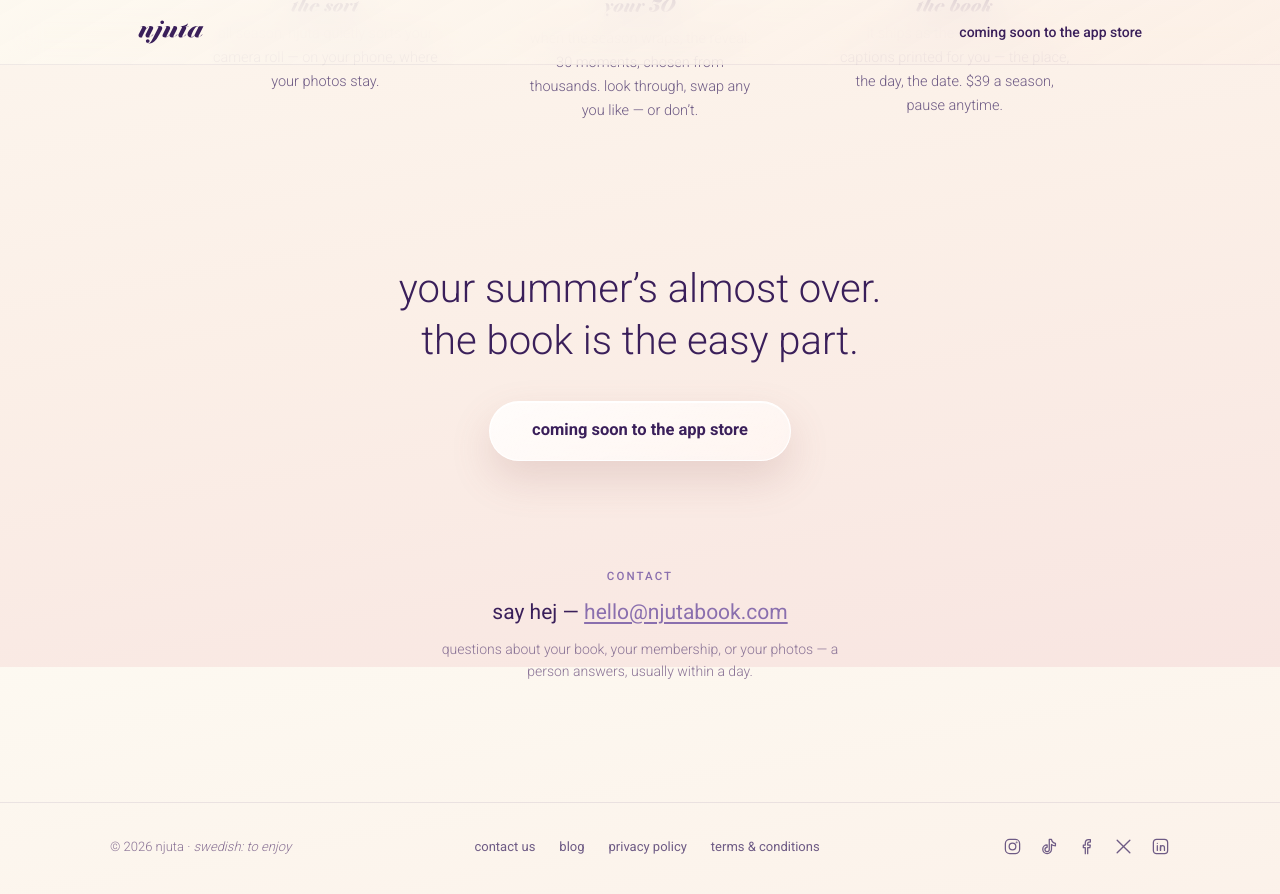
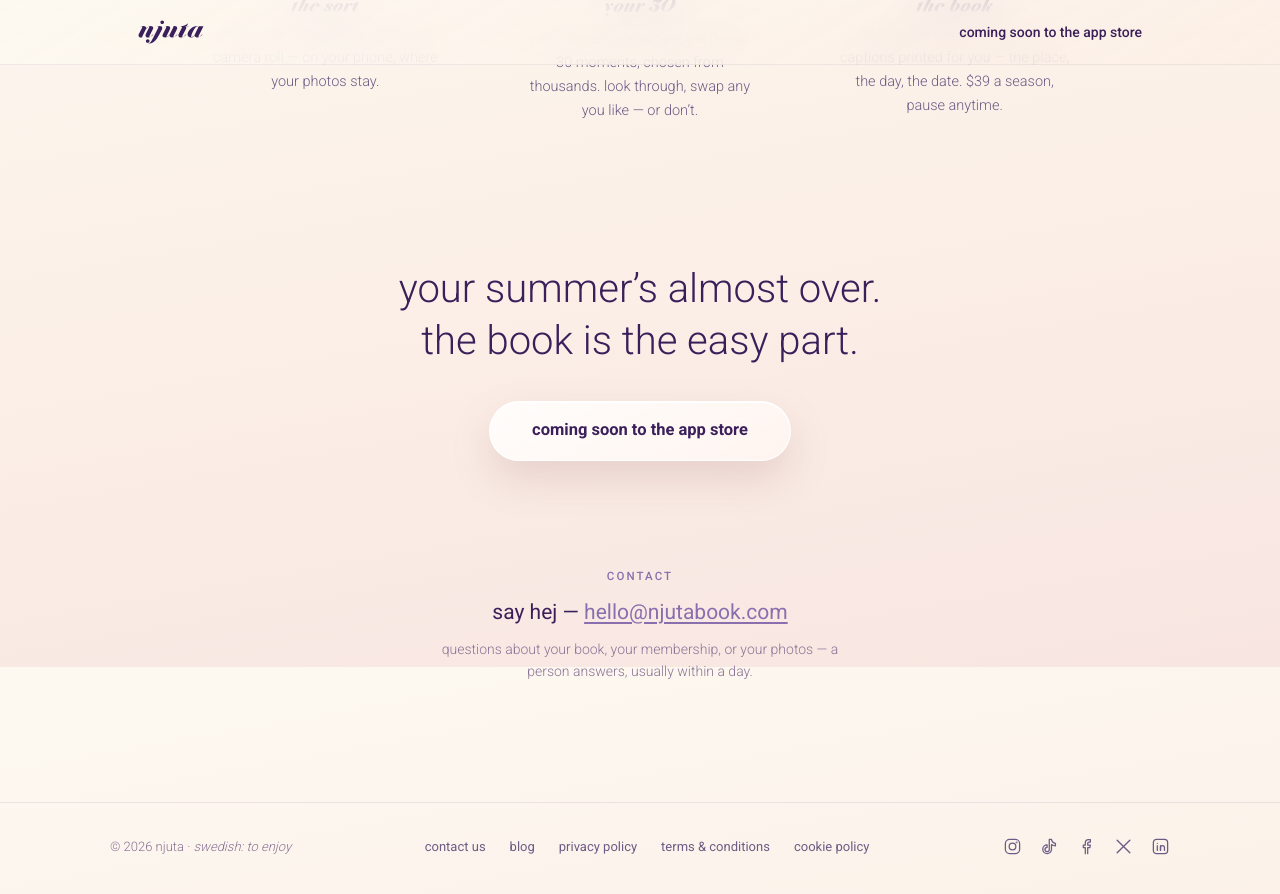
Before and after one commit to njutabook/-njuta-landing, a Jekyll site: the page index.html, which Jekyll copies as it is, in a window 1280 px wide and 900 px high, scrolled down 3833 px. Shown: the top 894 px of the window. Built offline with Jekyll 4.4.1, drawn with Linux system fonts in a browser that asks for light colours.

Commit message:
Add files via upload

```diff
--- a/_config.yml
+++ b/_config.yml
@@ -35,6 +35,7 @@ defaults:
 # Don't process these into the site output
 exclude:
   - README-BLOG-SETUP.md
+  - README-DEPLOY.md
   - Gemfile
   - Gemfile.lock
   - vendor
--- a/_layouts/default.html
+++ b/_layouts/default.html
@@ -14,7 +14,7 @@
 </head>
 <body>
   <header class="site-header">
-    <a class="wordmark" href="https://njutabook.com">njuta</a>
+    <a class="wordmark" href="https://njutabook.com"><img src="/assets/jitzu/00-njuta.svg" alt="njuta" style="height:24px;display:block"></a>
     <nav>
       <a href="{{ '/blog/' | relative_url }}">journal</a>
     </nav>
--- a/cookies/index.html
+++ b/cookies/index.html
@@ -204,7 +204,7 @@
 <body>
 
 <div class="top-mark">
-  <a class="wordmark" href="https://njutabook.com">njuta</a>
+  <a class="wordmark" href="https://njutabook.com"><img src="/assets/jitzu/00-njuta.svg" alt="njuta" style="height:24px;display:block"></a>
   <a class="back" href="https://njutabook.com">Back to site</a>
 </div>
 
--- a/index.html
+++ b/index.html
@@ -274,6 +274,7 @@ a:hover{color:#3A1F5A}
         <a href="/blog/" style="font:400 13px/1 Roboto,sans-serif;color:#6E5B85;text-decoration:none">blog</a>
         <a href="https://njutabook.com/privacy" style="font:400 13px/1 Roboto,sans-serif;color:#6E5B85;text-decoration:none">privacy policy</a>
         <a href="https://njutabook.com/terms" style="font:400 13px/1 Roboto,sans-serif;color:#6E5B85;text-decoration:none">terms &amp; conditions</a>
+        <a href="https://njutabook.com/cookies" style="font:400 13px/1 Roboto,sans-serif;color:#6E5B85;text-decoration:none">cookie policy</a>
       </div>
       <div style="display:flex;gap:18px;align-items:center">
         <a href="https://instagram.com/njutabook" aria-label="instagram" style="color:#6E5B85;display:flex"><svg width="19" height="19" viewBox="0 0 24 24" fill="none" stroke="currentColor" stroke-width="1.6" stroke-linecap="round" stroke-linejoin="round"><rect x="3" y="3" width="18" height="18" rx="5.5"></rect><circle cx="12" cy="12" r="4.2"></circle><circle cx="17.2" cy="6.8" r="0.4" fill="currentColor"></circle></svg></a>
--- a/privacy/index.html
+++ b/privacy/index.html
@@ -325,7 +325,7 @@
 <body>
 
 <div class="top-mark">
-  <a class="wordmark" href="https://njutabook.com">njuta</a>
+  <a class="wordmark" href="https://njutabook.com"><img src="/assets/jitzu/00-njuta.svg" alt="njuta" style="height:24px;display:block"></a>
   <a class="back" href="https://njutabook.com">Back to site</a>
 </div>
 
--- a/terms/index.html
+++ b/terms/index.html
@@ -261,7 +261,7 @@
 <body>
 
 <div class="top-mark">
-  <a class="wordmark" href="https://njutabook.com">njuta</a>
+  <a class="wordmark" href="https://njutabook.com"><img src="/assets/jitzu/00-njuta.svg" alt="njuta" style="height:24px;display:block"></a>
   <a class="back" href="https://njutabook.com">Back to site</a>
 </div>
 
```
